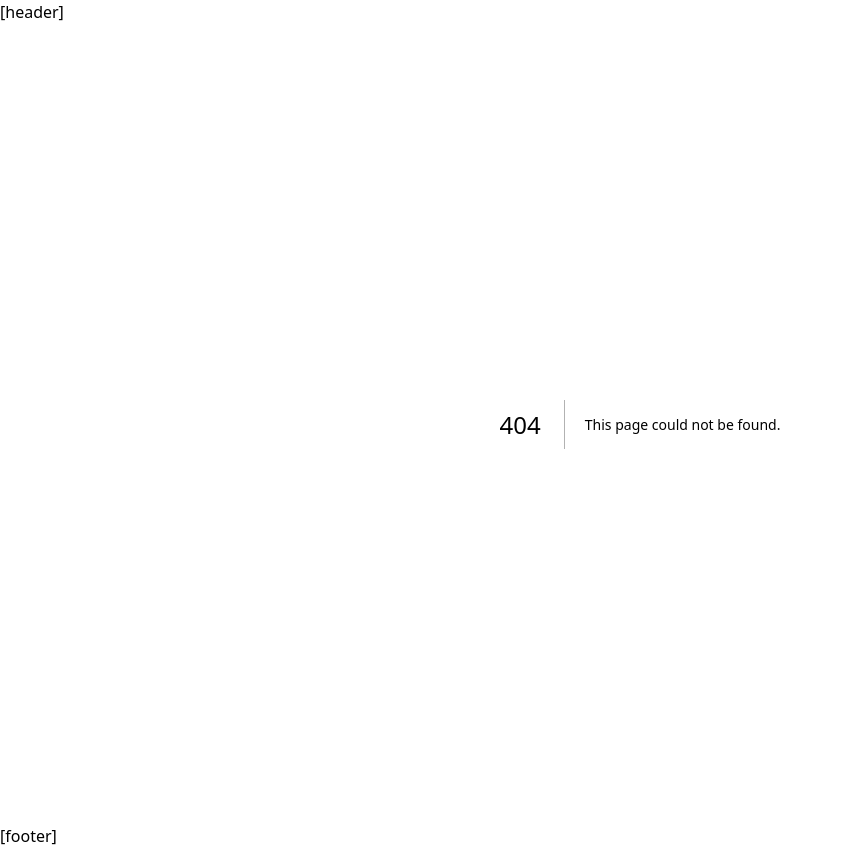
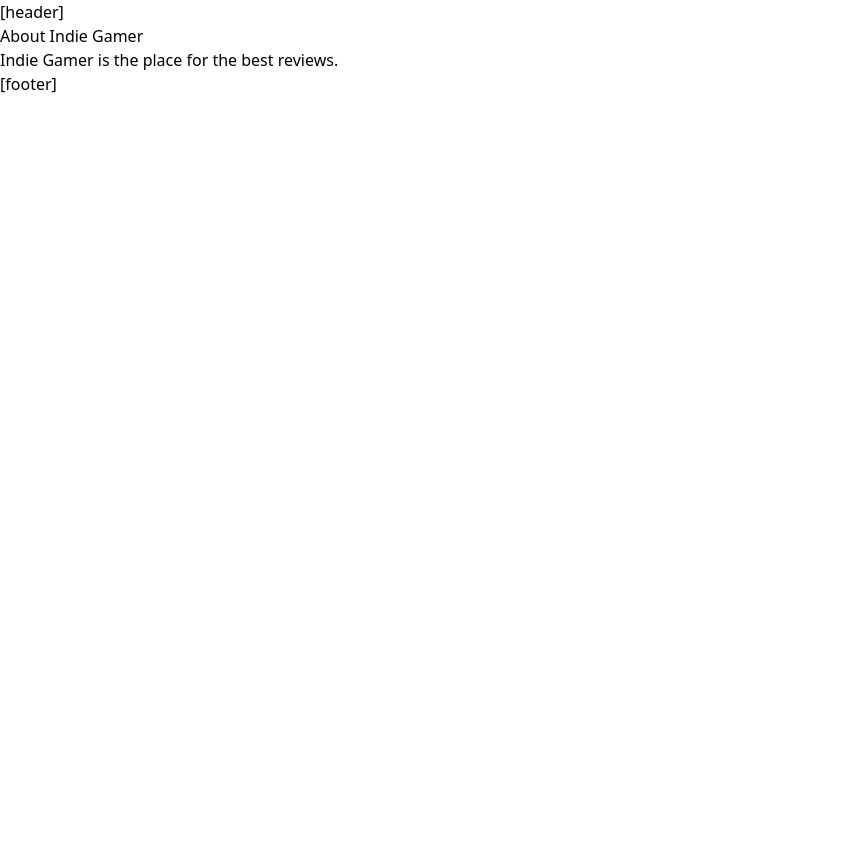
Before and after one commit to newdevmike22/next-review, a Next.js app in the folder next-reviews/: page /about in a window 1280 px wide. Before the commit this address had no page. Shown: the whole page, without its empty margins (0-843 px from the left). After the commit the page ends 800 px from the top, so only its background shows below. Built offline with nearby package versions, Linux system fonts and the light colour scheme.

Commit message:
Branch 2
Added some page routes to the app.

```diff
--- /dev/null
+++ b/next-reviews/src/app/about/page.jsx
@@ -0,0 +1,11 @@
+
+export default function About() {
+    return (
+      <>
+        <h1>About Indie Gamer</h1>
+        <p>
+          Indie Gamer is the place for the best reviews.
+        </p>
+      </>
+    )
+  }
--- /dev/null
+++ b/next-reviews/src/app/reviews/hollow-knight/page.jsx
@@ -0,0 +1,11 @@
+
+export default function HollowKnightPage() {
+    return (
+      <>
+        <h1>Hollow Knight</h1>
+        <p>
+          Hollow Knight review.
+        </p>
+      </>
+    )
+  }
--- /dev/null
+++ b/next-reviews/src/app/reviews/page.jsx
@@ -0,0 +1,11 @@
+
+export default function ReviewsPage() {
+    return (
+      <>
+        <h1>Reviews</h1>
+        <p>
+          Here we will list all the reviews.
+        </p>
+      </>
+    )
+  }
--- /dev/null
+++ b/next-reviews/src/app/reviews/stardew-valley/page.jsx
@@ -0,0 +1,11 @@
+
+export default function StardewValleyPage() {
+    return (
+      <>
+        <h1>Stardew Valley</h1>
+        <p>
+          Stardew Valley review.
+        </p>
+      </>
+    )
+  }
```
